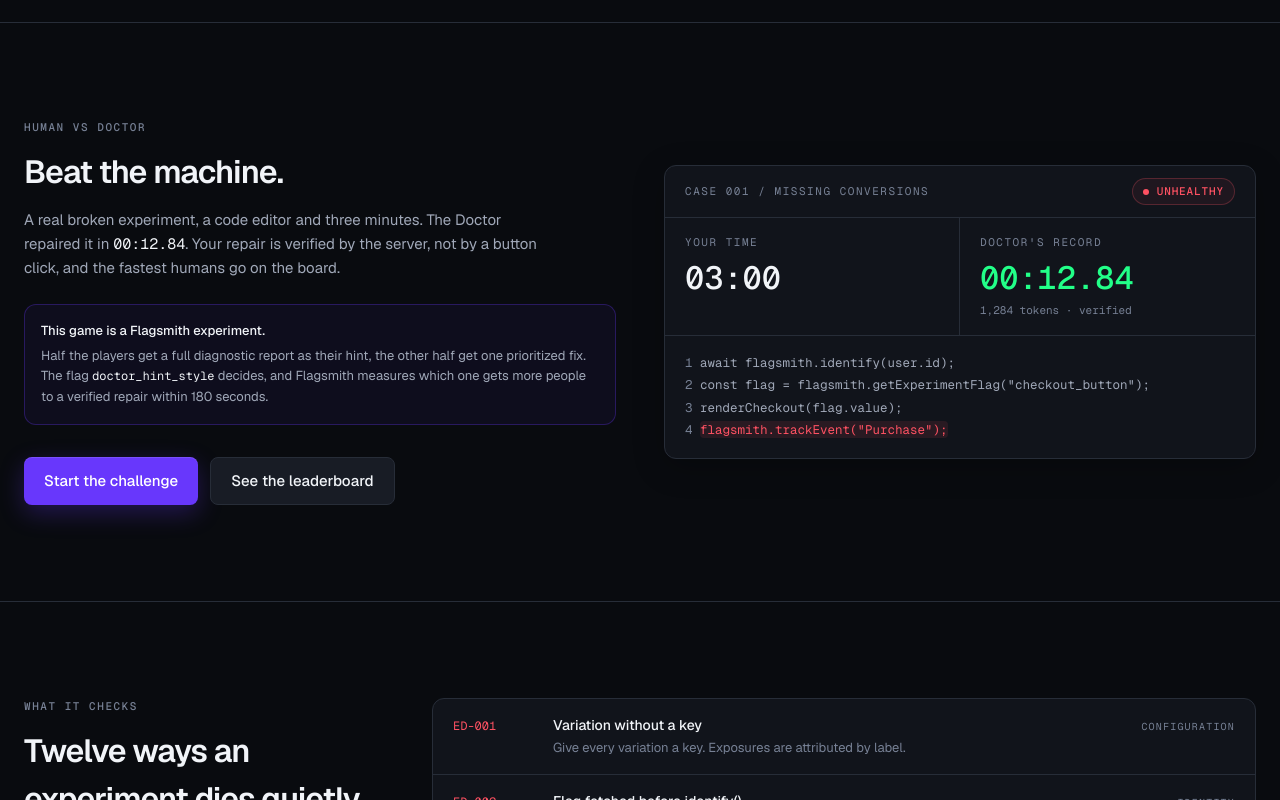
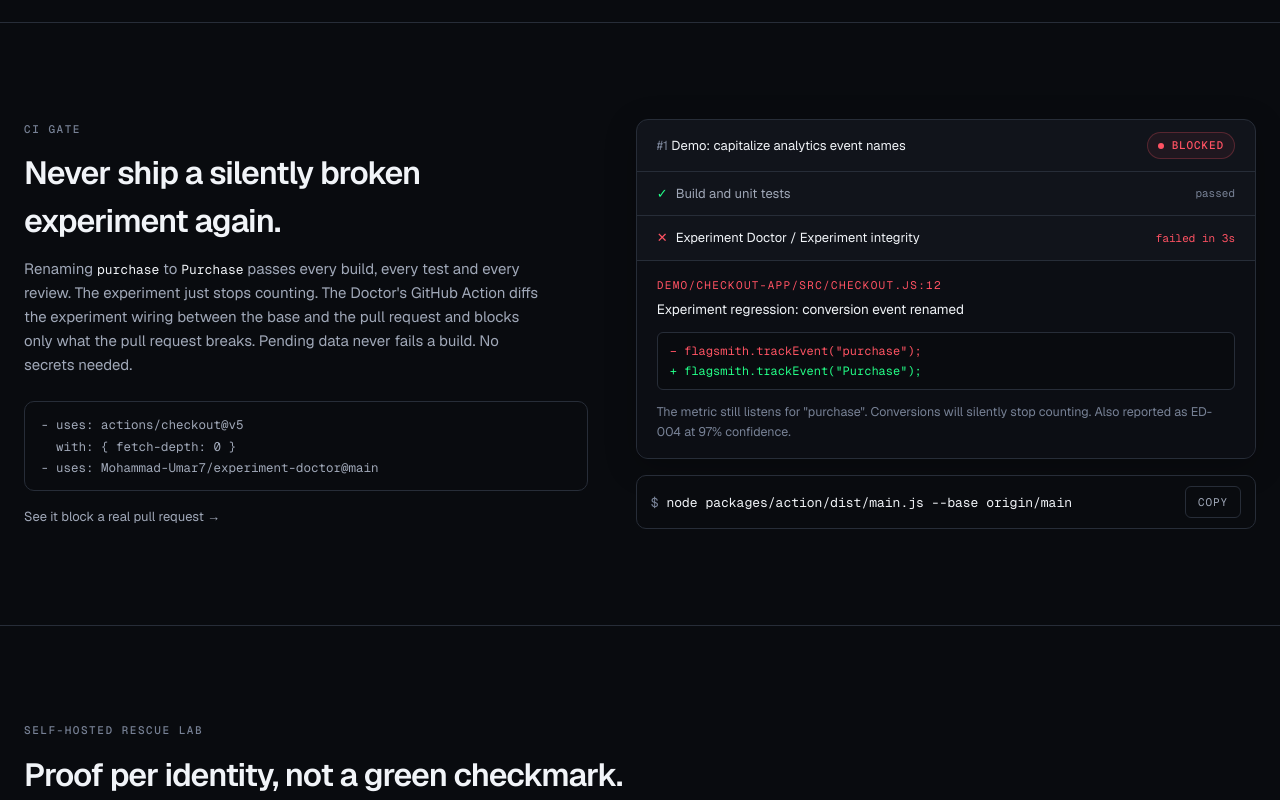
Before and after one commit to Mohammad-Umar7/experiment-doctor, a Next.js app in the folder apps/web/: page / in a window 1280 px wide. Shown: the part 1720-2520 px from the top of the page. Built offline with nearby package versions, Linux system fonts and the light colour scheme; no server answers.

Commit message:
feat(landing): place the CI Gate and lab sections after how it works

```diff
--- a/apps/web/src/app/page.tsx
+++ b/apps/web/src/app/page.tsx
@@ -3,12 +3,16 @@ import { HowItWorks } from "@/components/landing/how-it-works";
 import { FailureCatalog } from "@/components/landing/failure-catalog";
 import { ChallengeTeaser } from "@/components/landing/challenge-teaser";
 import { Install } from "@/components/landing/install";
+import { CiGate } from "@/components/landing/ci-gate";
+import { LabProof } from "@/components/landing/lab-proof";
 
 export default function Home() {
   return (
     <>
       <Hero />
       <HowItWorks />
+      <CiGate />
+      <LabProof />
       <ChallengeTeaser />
       <FailureCatalog />
       <Install />
```
